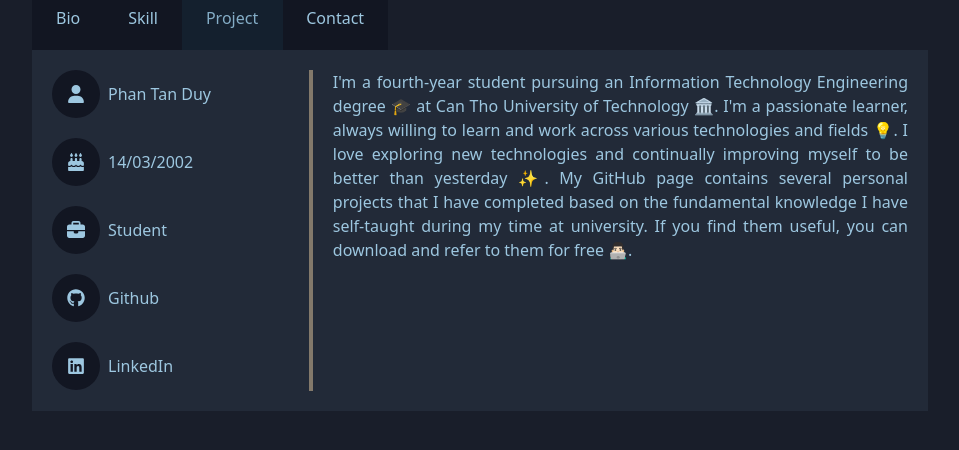
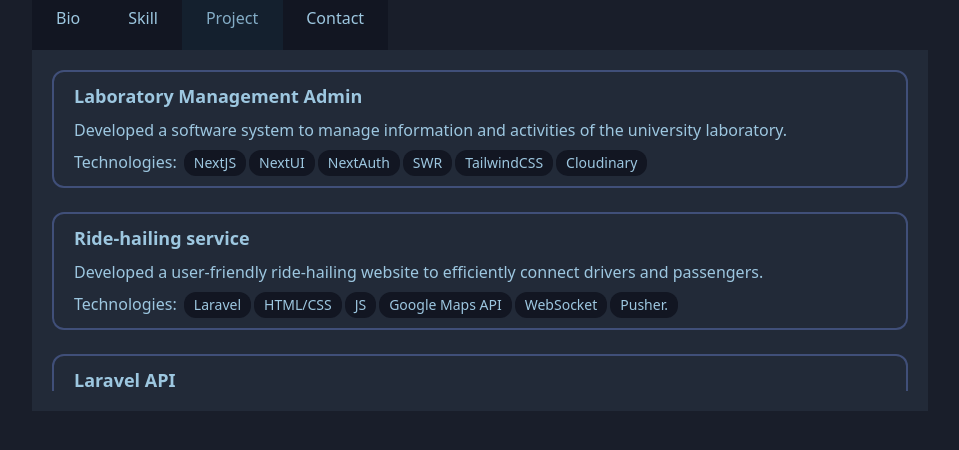
Before and after one commit to ptduy14/portfolio, a React (Create React App) app: page / in a window 1280 px wide. Both pictures are taken after a click on the item "Project". Shown: the part 374-824 px from the top of the page, without its empty margins (160-1119 px from the left). Built offline with nearby package versions, Linux system fonts and the light colour scheme.

Commit message:
feat: complete project content

```diff
--- /dev/null
+++ b/src/components/Content/SubContent/Project.jsx
@@ -0,0 +1,20 @@
+import projects from "./data.js";
+
+export default function Project() {
+  return (
+    <div className="overflow-y-scroll h-full w-full space-y-6">
+      {projects.map((project, index) => (
+        <div
+          key={index}
+          className="py-2.5 px-5 border-solid border-[#404f79] border-2 rounded-xl"
+        >
+          <a href={project.github} className="space-y-2">
+            <h4 className="text-lg font-bold">{project.name}</h4>
+            <p>{project.description}</p>
+            <p>Technologies: {project.technologies.split(", ").map((technology, index) => (<span key={index} className="inline-block ml-[0.1875rem] py-[0.1875rem] px-2.5 bg-tertiary-color text-sm rounded-xl">{technology}</span>))}</p>
+          </a>
+        </div>
+      ))}
+    </div>
+  );
+}
--- /dev/null
+++ b/src/components/Content/SubContent/data.js
@@ -0,0 +1,33 @@
+const projects = [
+  {
+    name: "Laboratory Management Admin",
+    description:
+      "Developed a software system to manage information and activities of the university laboratory.",
+    technologies: "NextJS, NextUI, NextAuth, SWR, TailwindCSS, Cloudinary",
+    github: "https://github.com/ptduy14/laboratory-management-admin",
+  },
+  {
+    name: "Ride-hailing service",
+    description:
+      "Developed a user-friendly ride-hailing website to efficiently connect drivers and passengers.",
+    technologies: "Laravel, HTML/CSS, JS, Google Maps API, WebSocket, Pusher.",
+    github: "https://github.com/ptduy14/ride-hailing-service-app",
+  },
+  {
+    name: "Laravel API",
+    description:
+      "Built an e-commerce API following REST architectural standards using the Laravel Framework.",
+    technologies: "Laravel, JWT",
+    github: "https://github.com/ptduy14/laravel-api",
+  },
+
+  {
+    name: "Laravel API",
+    description:
+      "Developed a user-friendly e-commerce website using Laravel Framework",
+    technologies: "Laravel, AJAX, JS, HTML/CSS",
+    github: "https://github.com/ptduy14/chaaitea-laravel",
+  },
+];
+
+export default projects;
--- a/src/components/Content/index.jsx
+++ b/src/components/Content/index.jsx
@@ -2,6 +2,7 @@ import { useEffect, useRef, useState } from "react";
 import Navbar from "./Navbar";
 import Bio from "./SubContent/Bio";
 import Skill from "./SubContent/Skill";
+import Project from "./SubContent/Project";
 
 export default function Content() {
   const [positionActiveLine, setPositionActiveLine] = useState({
@@ -36,6 +37,9 @@ export default function Content() {
         return <Skill />
         break;
 
+      case "Project":
+        return <Project />
+        break;
       default:
         return <Bio />
         break;
```
